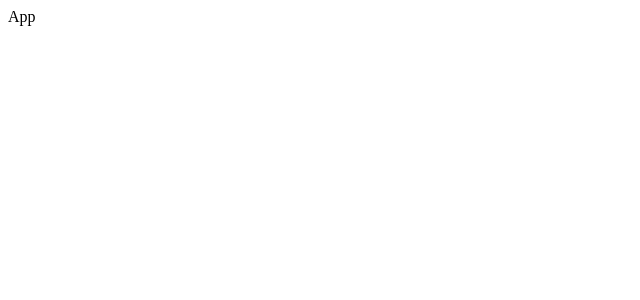
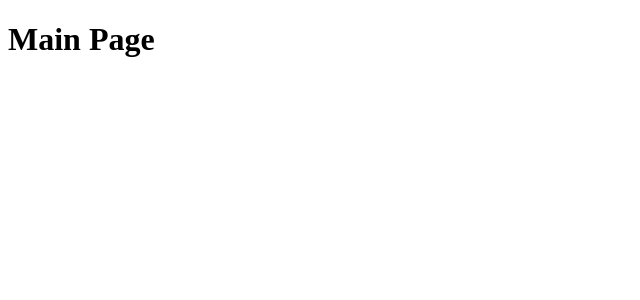
Before and after one commit to Benedict-arowo/fullstack-notes, a React (Create React App) app in the folder front-end/: page / in a window 1280 px wide. Shown: the top 300 px of the page, without its empty margins (0-640 px from the left). Built offline with nearby package versions, Linux system fonts and the light colour scheme.

Commit message:
Setting up frontend routes
- Using react router to handle all the routing.
- /auth/register or /auth/login will now take you to an actual page

```diff
--- a/front-end/src/App.js
+++ b/front-end/src/App.js
@@ -1,9 +1,20 @@
-import React from 'react'
+import React from "react";
+import { Route, Routes } from "react-router-dom";
 
 const App = () => {
-  return (
-    <div>App</div>
-  )
-}
+	return (
+		<>
+			<Routes>
+				<Route path="/auth">
+					<Route path="login" element={<h1>Login Page</h1>}></Route>
+					<Route path="register" element={<h1>Register Page</h1>}></Route>
+				</Route>
+				<Route path="/">
+					<Route path="" element={<h1>Main Page</h1>}></Route>
+				</Route>
+			</Routes>
+		</>
+	);
+};
 
-export default App
+export default App;
```
